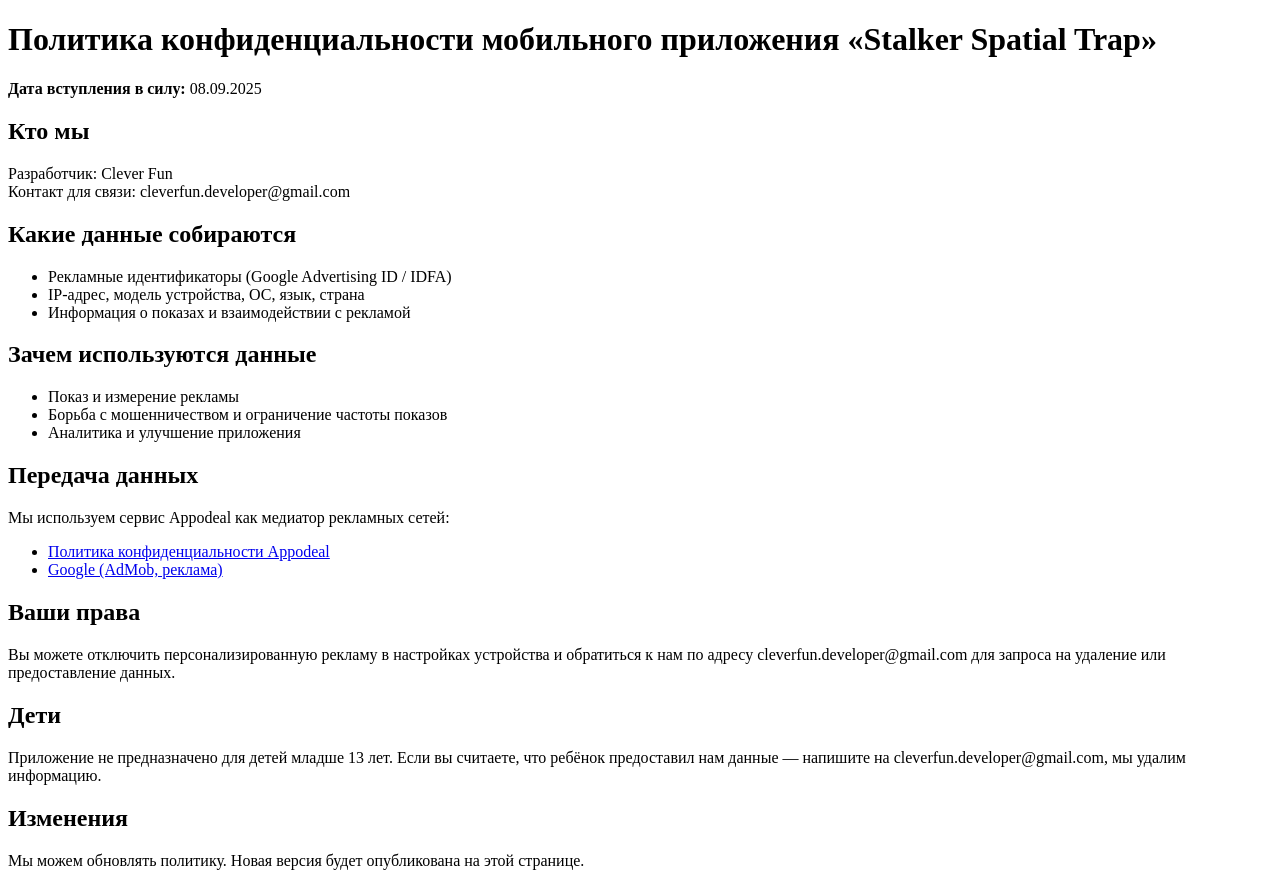
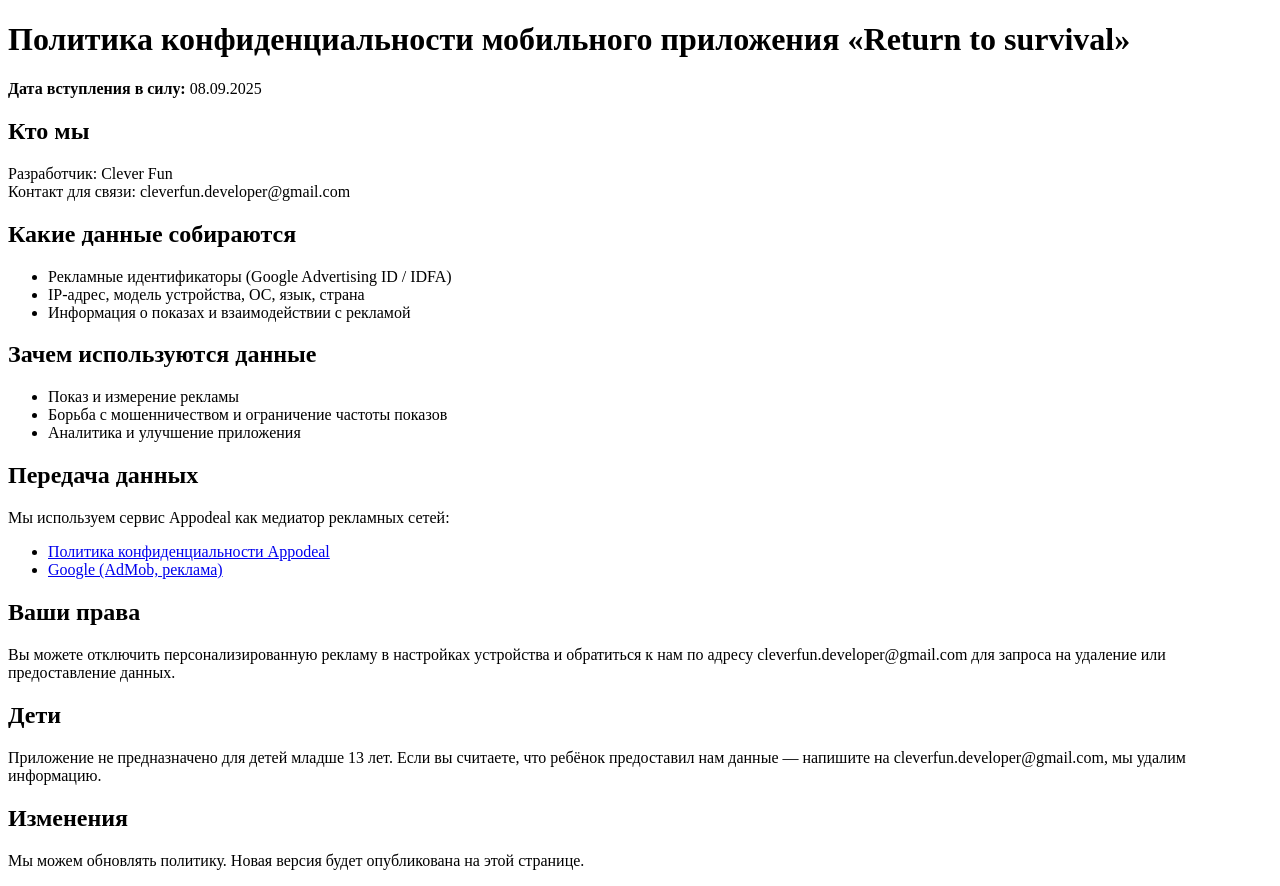
Before and after one commit to cleverfundeveloper-hub/cleverfundeveloper-hub.github.io, a plain HTML site: page privacy.html in a window 1280 px wide. Drawn offline with Linux system fonts and the light colour scheme.

Commit message:
privacy.html

```diff
--- a/privacy.html
+++ b/privacy.html
@@ -6,7 +6,7 @@
     <title>Политика конфиденциальности</title>
 </head>
 <body>
-    <h1>Политика конфиденциальности мобильного приложения «Stalker Spatial Trap»</h1>
+    <h1>Политика конфиденциальности мобильного приложения «Return to survival»</h1>
     <p><strong>Дата вступления в силу:</strong> 08.09.2025</p>
 
     <h2>Кто мы</h2>
```
